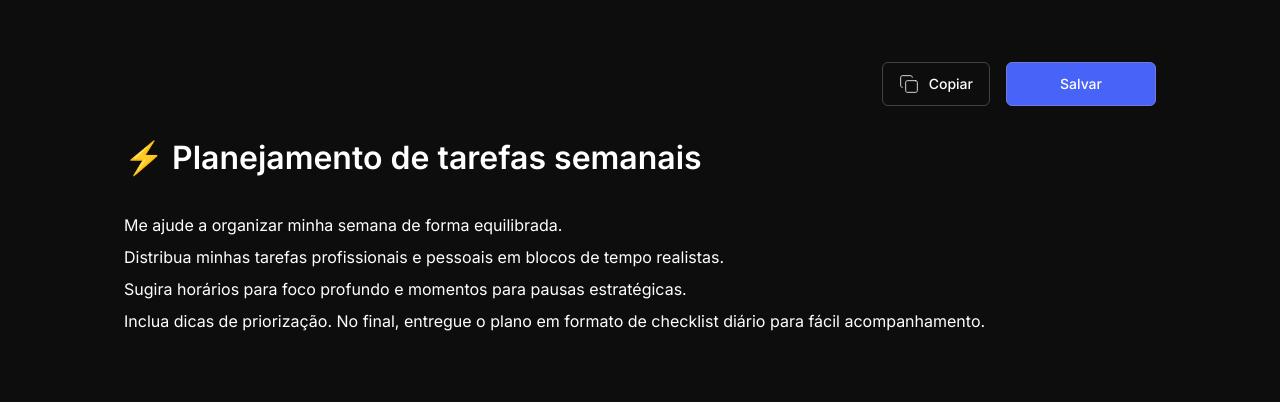
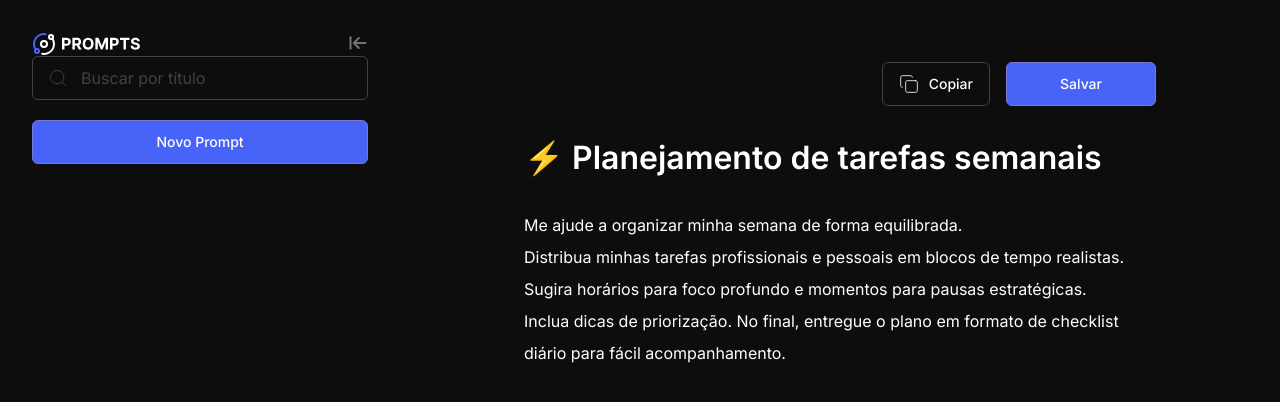
Before and after one commit to arthur-siqueira/prompts-manager, a plain HTML site: page index.html in a window 1280 px wide. Drawn offline with Linux system fonts and the light colour scheme.

Commit message:
feat: implementa a sidebar do projeto

```diff
--- a/index.html
+++ b/index.html
@@ -16,10 +16,49 @@
     <link rel="stylesheet" href="./styles.css" />
   </head>
   <body>
+    <div class="app">
+      <button class="icon-button open-toggle" id="btn-open">
+        <img src="./assets/open.svg" alt="Abrir Menu" class="icon" />
+      </button>
+
+      <aside class="sidebar">
+        <header class="sidebar-header">
+          <img src="./assets/logo.svg" alt="Logo" class="logo" />
+          <button class="icon-button" id="btn-collapse">
+            <img src="./assets/collapse.svg" alt="Fechar Menu" class="icon" />
+          </button>
+        </header>
+
+        <div class="sidebar-content">
+          <div class="search-container">
+            <img
+              src="./assets/search.svg"
+              alt="Buscar"
+              class="icon search-icon"
+            />
+            <input
+              type="text"
+              class="search-input"
+              id="search-input"
+              placeholder="Buscar por título"
+            />
+
+            <button class="btn-primary btn btn-full" id="btn-new">
+              Novo Prompt
+            </button>
+          </div>
+        </div>
+      </aside>
+
       <main class="main">
         <header class="main-header">
           <button id="btn-copy" class="btn-outline btn">
-          <img class="icon" src="./assets/copy.svg" alt="Copiar" class="icon" />
+            <img
+              class="icon"
+              src="./assets/copy.svg"
+              alt="Copiar"
+              class="icon"
+            />
             <span>Copiar</span>
           </button>
           <button id="btn-save" class="btn-primary btn w-150">Salvar</button>
@@ -39,16 +78,23 @@
           class="editable-wrapper"
           id="content-wrapper"
         >
-        <div id="prompt-content" class="prompt-content" contenteditable="true">
+          <div
+            id="prompt-content"
+            class="prompt-content"
+            contenteditable="true"
+          >
             Me ajude a organizar minha semana de forma equilibrada.<br />
             Distribua minhas tarefas profissionais e pessoais em blocos de tempo
             realistas.<br />
             Sugira horários para foco profundo e momentos para pausas
             estratégicas.<br />
-          Inclua dicas de priorização. No final, entregue o plano em formato de
-          checklist diário para fácil acompanhamento.
+            Inclua dicas de priorização. No final, entregue o plano em formato
+            de checklist diário para fácil acompanhamento.
           </div>
         </div>
       </main>
+    </div>
+
+    <script src="script.js"></script>
   </body>
 </html>
--- /dev/null
+++ b/script.js
@@ -0,0 +1,74 @@
+// Seleciona elementos por ID
+const elements = {
+  promptTitle: document.getElementById("prompt-title"),
+  promptContent: document.getElementById("prompt-content"),
+  titleWrapper: document.getElementById("title-wrapper"),
+  contentWrapper: document.getElementById("content-wrapper"),
+  btnOpen: document.getElementById("btn-open"),
+  btnCollapse: document.getElementById("btn-collapse"),
+  sidebar: document.querySelector(".sidebar"),
+}
+
+// Atualiza o estado do wrapper conforme o conteúdo do elemento
+function updateEditableWrapperState(element, wrapper) {
+  const hasText = element.textContent.trim().length > 0
+  wrapper.classList.toggle("is-empty", !hasText)
+}
+
+// Atualiza o estado de todos os elementos editáveis
+function updateAllEditableStates() {
+  updateEditableWrapperState(elements.promptTitle, elements.titleWrapper)
+  updateEditableWrapperState(elements.promptContent, elements.contentWrapper)
+}
+
+// Adiciona ouvintes de evento input para atualização em tempo real
+function attachAllEditableHandlers() {
+  if (elements.promptTitle && elements.titleWrapper) {
+    elements.promptTitle.addEventListener("input", function () {
+      updateEditableWrapperState(elements.promptTitle, elements.titleWrapper)
+    })
+  }
+  if (elements.promptContent && elements.contentWrapper) {
+    elements.promptContent.addEventListener("input", function () {
+      updateEditableWrapperState(
+        elements.promptContent,
+        elements.contentWrapper
+      )
+    })
+  }
+  // Atualiza o estado inicial
+  updateAllEditableStates()
+}
+
+// Função para abrir a sidebar
+function openSidebar() {
+  elements.sidebar.style.display = "flex"
+  elements.btnOpen.style.display = "none"
+}
+
+// Função para fechar a sidebar
+function closeSidebar() {
+  elements.sidebar.style.display = "none"
+  elements.btnOpen.style.display = "block"
+}
+
+// Função de inicialização
+function init() {
+  attachAllEditableHandlers()
+  // Estado inicial: sidebar visível, botão open oculto
+  const sidebar = document.querySelector(".sidebar")
+  if (sidebar && elements.btnOpen) {
+    sidebar.style.display = "block"
+    elements.btnOpen.style.display = "none"
+  }
+  // Adiciona eventos para abrir/fechar sidebar
+  if (elements.btnOpen) {
+    elements.btnOpen.addEventListener("click", openSidebar)
+  }
+  if (elements.btnCollapse) {
+    elements.btnCollapse.addEventListener("click", closeSidebar)
+  }
+}
+
+// Executa a inicialização ao carregar o script
+init()
--- a/styles.css
+++ b/styles.css
@@ -146,4 +146,82 @@ body {
 #content-wrapper.is-empty {
   font-size: 16px;
   color: var(--gray-200);
+  line-height: 32px;
 }
+
+.icon-button {
+  padding: 0;
+  border: none;
+  background: transparent;
+  cursor: pointer;
+}
+
+.open-toggle {
+  position: absolute;
+  top: 62px;
+  left: 62px;
+}
+
+.sidebar {
+  width: 400px;
+  height: 100vh;
+  display: flex;
+  flex-direction: column;
+  gap: 50px;
+  padding: 32px;
+  background-color: var(--gray--800);
+  border-right: 0.5px solid var(--gray--700);
+}
+
+.sidebar-header {
+  display: flex;
+  align-items: center;
+  justify-content: space-between;
+}
+
+.logo {
+  height: 24px;
+}
+
+.sidebar-content {
+  display: flex;
+  flex-direction: column;
+}
+
+.search-container {
+  display: flex;
+  flex-direction: column;
+  width: 100%;
+  position: relative;
+  padding-bottom: 20px;
+  border-bottom: 1px solid var(--gray--700);
+  gap: 20px;
+}
+
+.search-icon {
+  position: absolute;
+  left: 16px;
+  top: 22px;
+  transform: translateY(-50%);
+}
+
+.search-input {
+  background: transparent;
+  height: 44px;
+  width: 100%;
+  border: 1px solid var(--gray-200);
+  outline: none;
+  color: var(--white);
+  font-size: 16px;
+  border-radius: 6px;
+  padding-left: 48px;
+}
+
+.search-input::placeholder {
+  color: var(--gray-200);
+}
+
+.btn-full {
+  width: 100%;
+  justify-content: center;
+}
```
Lines whose indentation alone changed are shown as unchanged.
